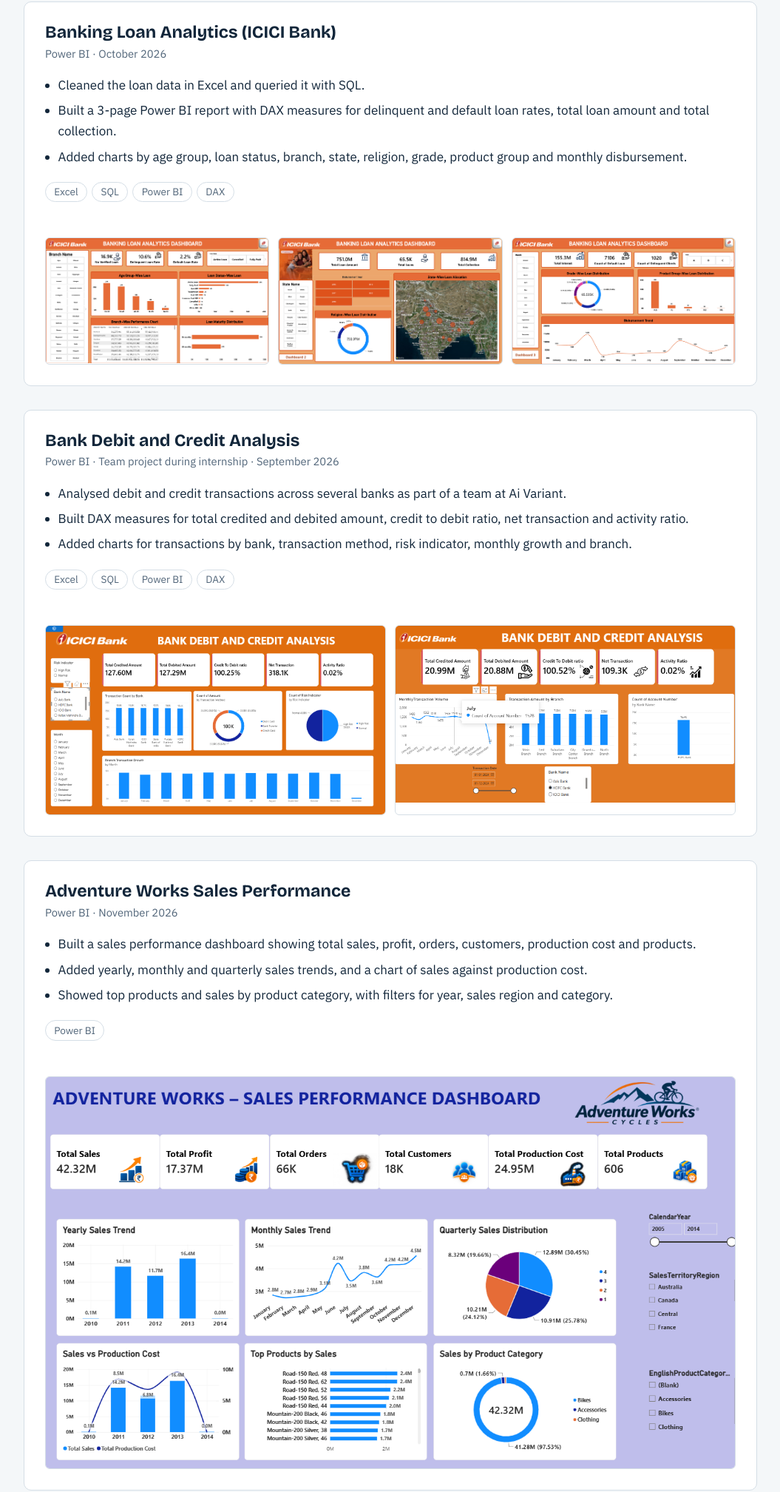
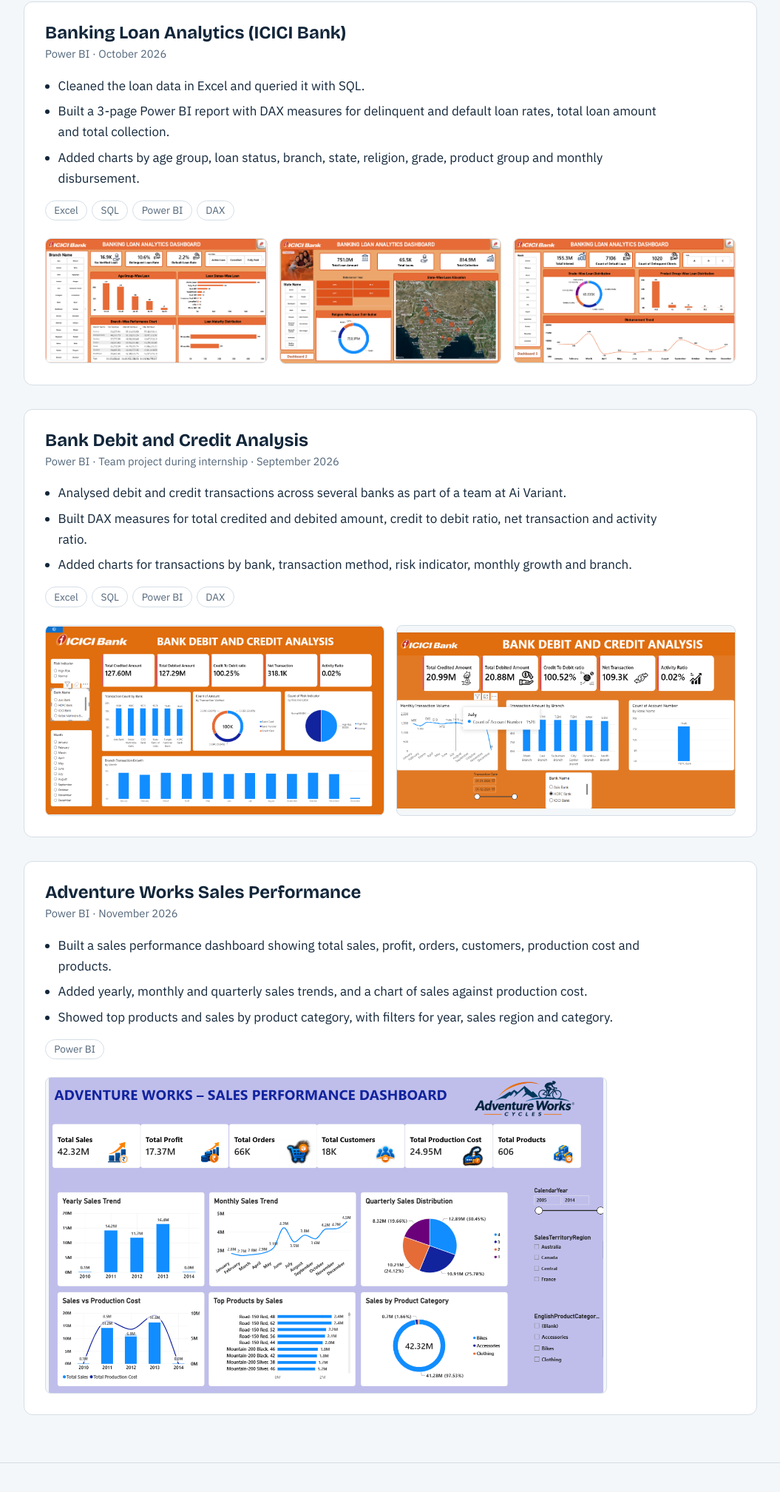
Before and after one commit to anchandhanush17-hub/anchandhanush17-hub.github.io, a plain HTML site: page index.html in a window 1280 px wide. Shown: the part 1575-3592 px from the top of the page at 74% size, without its empty margins (112-1167 px from the left). Drawn offline with nearby package versions, Linux system fonts and the light colour scheme.

Commit message:
Refactor project sections in index.html

```diff
--- a/index.html
+++ b/index.html
@@ -159,10 +159,23 @@ footer{padding:2rem 0 3rem;color:var(--muted);font-size:.92rem;border-top:1px so
     <h2>Dashboards and projects</h2>
     <div class="projects">
 
+<style>
+.pj{background:var(--card);border:1px solid var(--line);border-radius:12px;padding:1.75rem}
+.pj h3{font-size:1.5rem;margin-bottom:.25rem}
+.pj .meta{color:var(--muted);font-size:.92rem;margin:0 0 1rem}
+.pj ul{margin:0 0 1rem;padding-left:1.1rem;max-width:52rem}
+.pj li{margin-bottom:.4rem}
+.pj .tags{display:flex;flex-wrap:wrap;gap:.4rem;margin-bottom:1.5rem}
+.pj .tags span{border:1px solid var(--line);border-radius:999px;padding:.1rem .7rem;font-size:.85rem;color:var(--muted)}
+.pj-gal{display:grid;gap:1rem;grid-template-columns:repeat(auto-fit,minmax(260px,1fr))}
+.pj-gal.one{grid-template-columns:minmax(0,760px)}
+.pj-gal a{display:block;aspect-ratio:16/9;background:var(--paper);border:1px solid var(--line);border-radius:8px;overflow:hidden}
+.pj-gal a:hover{border-color:var(--amber)}
+.pj-gal img{width:100%;height:100%;object-fit:contain;display:block}
+</style>
+
 <!-- PROJECT 1: BANKING LOAN ANALYTICS -->
-<article class="project">
-  <a class="shot" href="images/Dashboard_1.png" target="_blank"><img src="images/Dashboard_1.png" alt="Banking Loan Analytics dashboard" onerror="this.parentElement.classList.add('noimg')"><span class="ph">Upload images/Dashboard_1.png</span></a>
-  <div class="info">
+<article class="pj">
   <h3>Banking Loan Analytics (ICICI Bank)</h3>
   <p class="meta">Power BI · October 2026</p>
   <ul>
@@ -171,8 +184,7 @@ footer{padding:2rem 0 3rem;color:var(--muted);font-size:.92rem;border-top:1px so
     <li>Added charts by age group, loan status, branch, state, religion, grade, product group and monthly disbursement.</li>
   </ul>
   <div class="tags"><span>Excel</span><span>SQL</span><span>Power BI</span><span>DAX</span></div>
-  </div>
-  <div class="gallery">
+  <div class="pj-gal">
     <a href="images/Dashboard_1.png" target="_blank"><img src="images/Dashboard_1.png" alt="Loan dashboard page 1" onerror="this.parentElement.style.display='none'"></a>
     <a href="images/Dashboard_2.png" target="_blank"><img src="images/Dashboard_2.png" alt="Loan dashboard page 2" onerror="this.parentElement.style.display='none'"></a>
     <a href="images/Dashboard_3.png" target="_blank"><img src="images/Dashboard_3.png" alt="Loan dashboard page 3" onerror="this.parentElement.style.display='none'"></a>
@@ -180,9 +192,7 @@ footer{padding:2rem 0 3rem;color:var(--muted);font-size:.92rem;border-top:1px so
 </article>
 
 <!-- PROJECT 1B: BANK DEBIT AND CREDIT ANALYSIS -->
-<article class="project">
-  <a class="shot" href="images/dashboard-page-1.png" target="_blank"><img src="images/dashboard-page-1.png" alt="Bank Debit and Credit Analysis dashboard" onerror="this.parentElement.classList.add('noimg')"><span class="ph">Upload images/dashboard-page-1.png</span></a>
-  <div class="info">
+<article class="pj">
   <h3>Bank Debit and Credit Analysis</h3>
   <p class="meta">Power BI · Team project during internship · September 2026</p>
   <ul>
@@ -191,17 +201,14 @@ footer{padding:2rem 0 3rem;color:var(--muted);font-size:.92rem;border-top:1px so
     <li>Added charts for transactions by bank, transaction method, risk indicator, monthly growth and branch.</li>
   </ul>
   <div class="tags"><span>Excel</span><span>SQL</span><span>Power BI</span><span>DAX</span></div>
-  </div>
-  <div class="gallery">
+  <div class="pj-gal">
     <a href="images/dashboard-page-1.png" target="_blank"><img src="images/dashboard-page-1.png" alt="Debit and credit dashboard page 1" onerror="this.parentElement.style.display='none'"></a>
     <a href="images/dashboard-page-2.png" target="_blank"><img src="images/dashboard-page-2.png" alt="Debit and credit dashboard page 2" onerror="this.parentElement.style.display='none'"></a>
   </div>
 </article>
 
 <!-- PROJECT 2: ADVENTURE WORKS -->
-<article class="project">
-  <a class="shot" href="images/Adventure.png" target="_blank"><img src="images/Adventure.png" alt="Adventure Works sales performance dashboard" onerror="this.parentElement.classList.add('noimg')"><span class="ph">Upload images/Adventure.png</span></a>
-  <div class="info">
+<article class="pj">
   <h3>Adventure Works Sales Performance</h3>
   <p class="meta">Power BI · November 2026</p>
   <ul>
@@ -210,9 +217,10 @@ footer{padding:2rem 0 3rem;color:var(--muted);font-size:.92rem;border-top:1px so
     <li>Showed top products and sales by product category, with filters for year, sales region and category.</li>
   </ul>
   <div class="tags"><span>Power BI</span></div>
+  <div class="pj-gal one">
+    <a href="images/Adventure.png" target="_blank"><img src="images/Adventure.png" alt="Adventure Works sales performance dashboard" onerror="this.parentElement.style.display='none'"></a>
   </div>
 </article>
-
 
     </div>
   </div>
```
Lines whose indentation alone changed are shown as unchanged.
